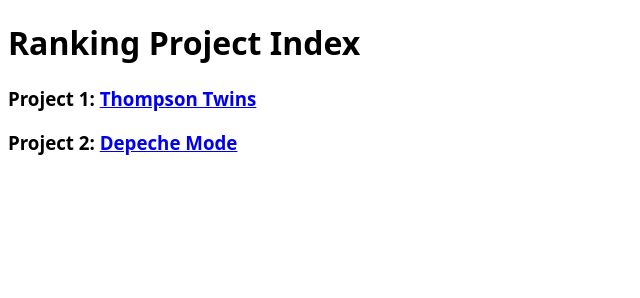
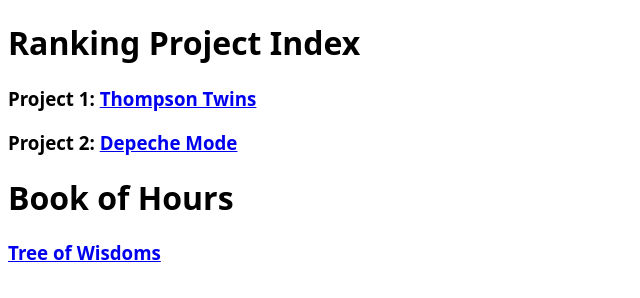
Before and after one commit to jeffculbertson/ranking-projects, a plain HTML site: page index.html in a window 1280 px wide. Shown: the whole page, without its empty margins (0-640 px from the left). Drawn offline with Linux system fonts and the light colour scheme.

Commit message:
Update index.html

```diff
--- a/index.html
+++ b/index.html
@@ -17,5 +17,7 @@
     <h1>Ranking Project Index</h1>
     <h3>Project 1: <a href="/ranking-projects/ranking-1-thompson-twins">Thompson Twins</a></h3>
     <h3>Project 2: <a href="/ranking-projects/ranking-2-depeche-mode">Depeche Mode</a></h3>
+    <h1>Book of Hours</h1>
+    <h3><a href="/ranking-projects/tree-of-wisdom.html">Tree of Wisdoms</a></h3>
 </body>
 </html>
```
